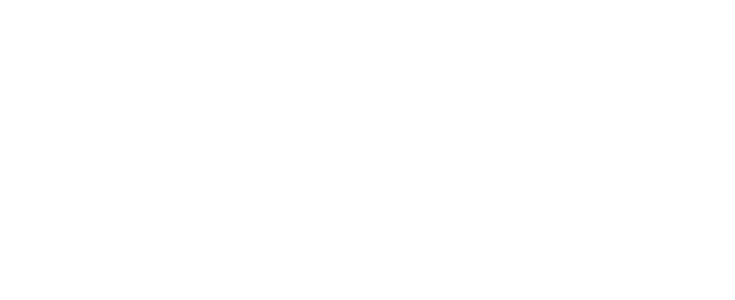
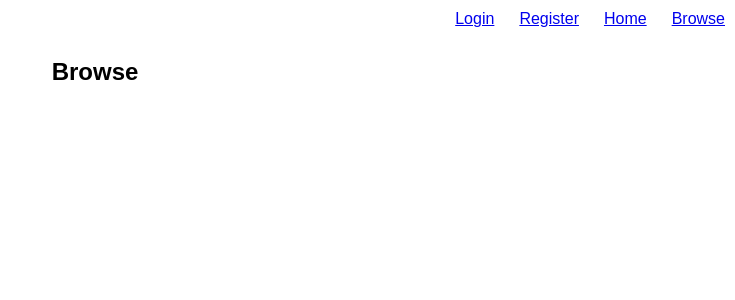
Before and after one commit to ckarras11/lightbulb-client, a React (Create React App) app: page /browse in a window 1280 px wide. Shown: the top 300 px of the page, without its empty margins (545-1280 px from the left). Built offline with nearby package versions, Linux system fonts and the light colour scheme.

Commit message:
Added browse section to nav and react router

```diff
--- a/src/components/App.js
+++ b/src/components/App.js
@@ -9,16 +9,20 @@
 import Login from './login';
 import Register from './register';
 import Profile from './profile';
+import Nav from './nav';
+import Browse from './browse';
 
 class App extends Component {
   render() {
     return (
       <Router>
         <div className="App">
+          <Nav />
           <Route exact path='/' component={Landing} />
           <Route path='/login' component={Login} />
           <Route path='/register' component={Register} />
           <Route path='/home' component={Profile} />
+          <Route path='/browse' component={Browse} />
         </div>
       </Router>
     );
--- /dev/null
+++ b/src/components/browse.js
@@ -0,0 +1,11 @@
+import React from 'react';
+
+const Browse = () => {
+    return (
+        <div>
+            <h2>Browse</h2>
+        </div>
+    );
+};
+
+export default Browse;
--- /dev/null
+++ b/src/components/nav.css
@@ -0,0 +1,8 @@
+nav {
+    display: flex;
+    justify-content: flex-end;
+}
+a {
+    padding: 10px;
+    margin-left: 5px;
+}
--- /dev/null
+++ b/src/components/nav.js
@@ -0,0 +1,18 @@
+import React from 'react';
+import { Link } from 'react-router-dom';
+import './nav.css'
+
+const Nav = () => {
+    return (
+        <div>
+            <nav>
+                <Link to='/login'>Login</Link>
+                <Link to='/register'>Register</Link>
+                <Link to='/home'>Home</Link>
+                <Link to='/browse'>Browse</Link>
+            </nav>
+        </div>
+    );
+};
+
+export default Nav;
```
